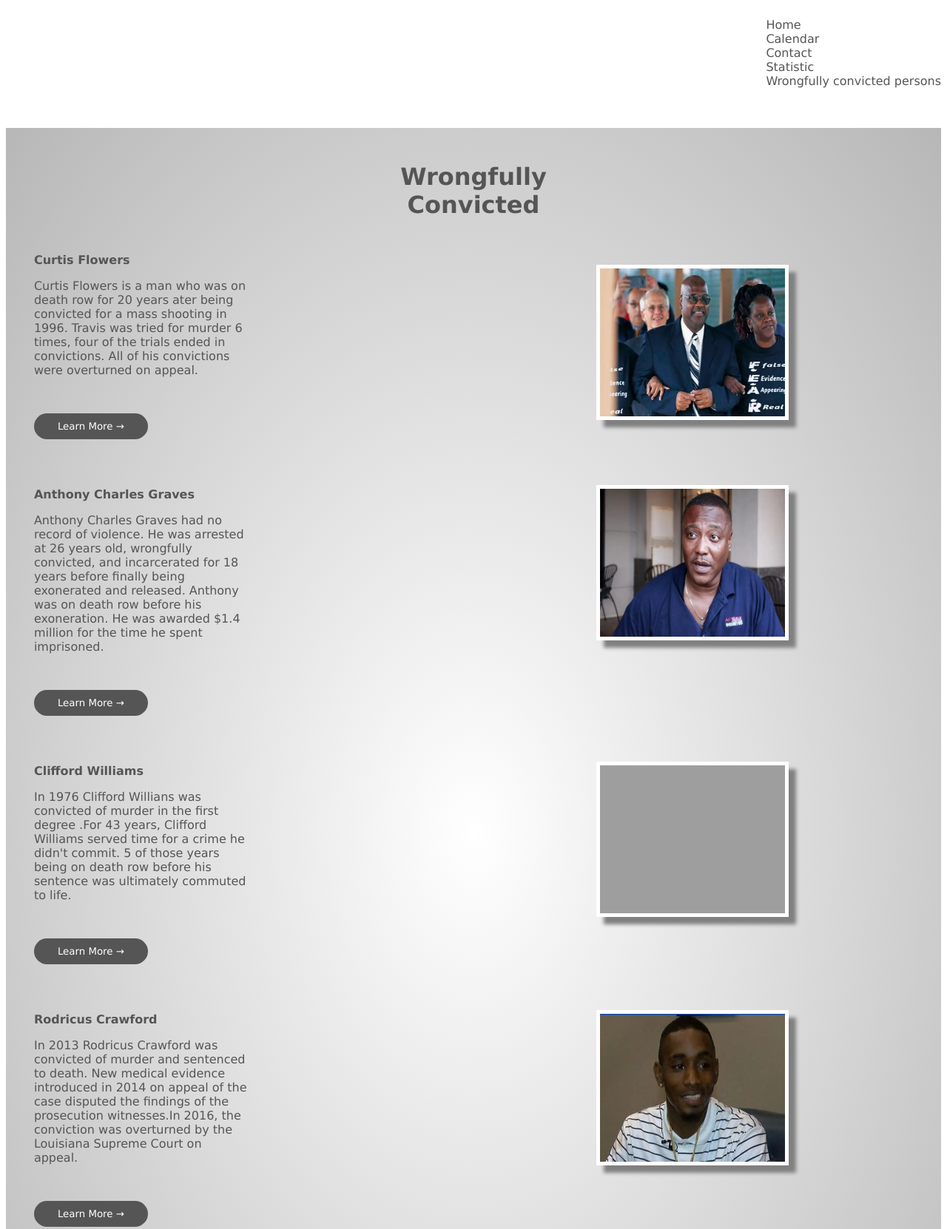
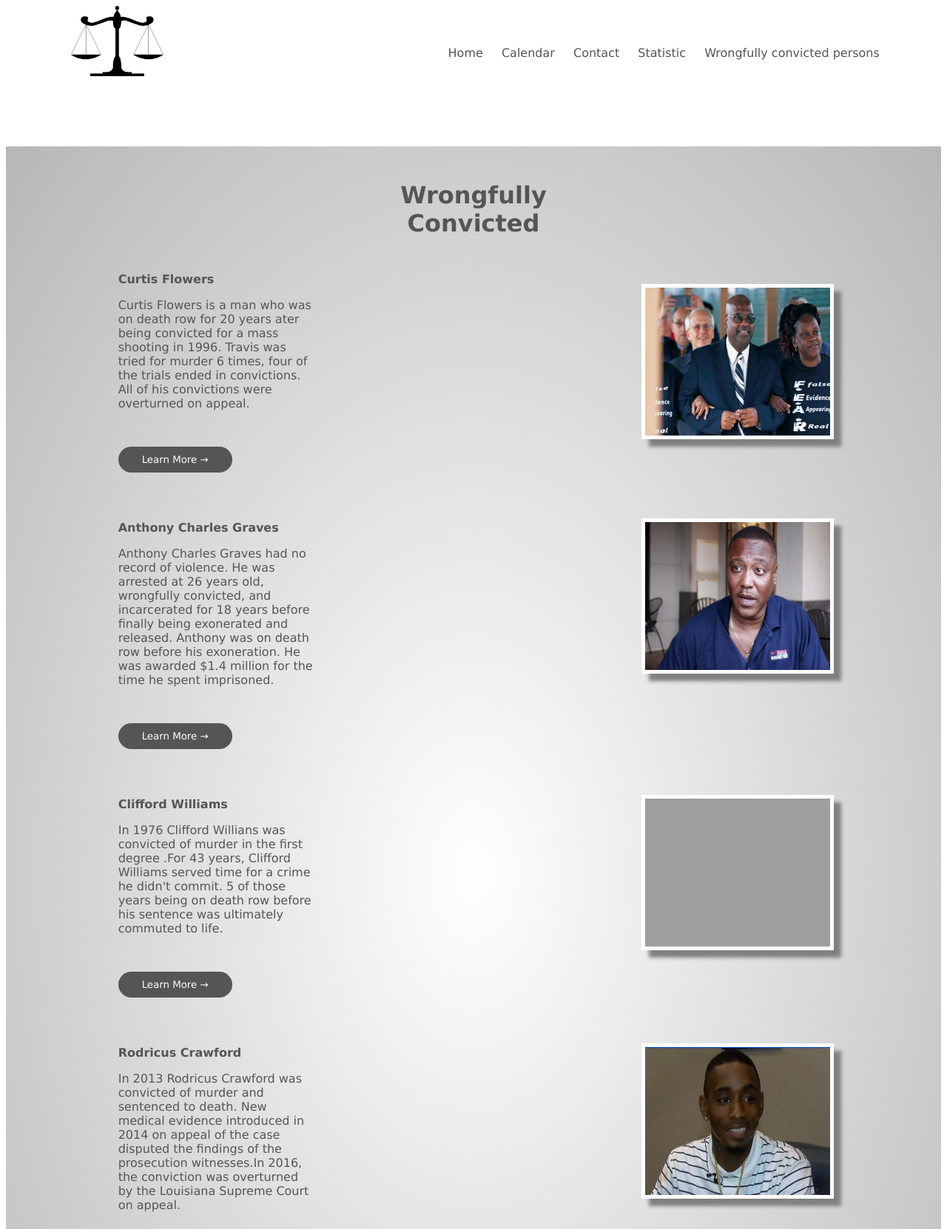
Before and after one commit to aaalaina/CodeForJustice-WrongfulConviction, a plain HTML site: page inmates.html in a window 1280 px wide. Shown: the top 1662 px of the page at 74% size. Drawn offline with Linux system fonts and the light colour scheme; grey boxes are pictures that could not be loaded.

Commit message:
final draft

```diff
--- a/inmates.css
+++ b/inmates.css
@@ -22,11 +22,14 @@ p{
 br{
     background-color: white;
 }
-section article{
-    padding-left: 5%;
+
+#inmatesh1{
+    color: #000;
 }
+
 section{
     padding-top: 2%;
+    padding-left: 12%;
 }
 /* BUTTONS FOR THE ARTICLE */
 
@@ -53,12 +56,28 @@ input{
     align-items: right;
     justify-content: right;
     flex: 1;
+    text-align: right;
+    padding-bottom: 5%;
+    padding-right: 5%;
+    padding-top: 3%;
+    color: #555;
  }
- nav li{
+ nav ul li{
      text-decoration: none;
      list-style: none;
+     display: inline-block;
+     margin-right: 20px;
+     color: #555;
+ }
+ nav ul{
+     display: inline-block;
  }
 
+ .logo{
+     padding-bottom: 0%;
+     float: left;
+    padding-left: 7%;
+ }
  .container1{
      padding-top: 2%;
     background: radial-gradient(#fff,#b8b7b8);
@@ -71,6 +90,9 @@ input{
  nav li a {
 text-decoration: none;
  }
+
+
+ /* FOOTER */
 
  .footer{
     background: #000;
@@ -131,12 +153,29 @@ text-decoration: none;
     display:none;
   }
 
+  div {
+    display: block;
+}
+.row{
+    display: flex;
+    align-items: center;
+    flex-wrap: wrap;
+    justify-content: space-around;
+  }
+
   figure img{
      border-style: solid;
      border-color: white;
     border-width: 5px;
     box-shadow: 10px 10px 5px grey;
+    transition: transform 250ms;
   }
+
+ figure img:hover {
+    transform: translateY(-10px);
+    cursor: pointer;
+  }
+
 
 
  @media screen and (max-width: 480px) {
--- a/inmates.html
+++ b/inmates.html
@@ -11,6 +11,7 @@
     </script>
 </head>
 <body>
+    <img class="logo"src="images/scales.png" width="125" alt="Row LOGO">
 
     <!-- THIS IS THE NAV BAR -->
 
@@ -31,26 +32,26 @@
         <!-- PICTURES WITH SUMMARIES -->
         <div class="container1">
             <header>
-                <h1><strong>Wrongfully<br>Convicted</strong></h1>
+                <h1 id="inmatesh1"><strong>Wrongfully<br>Convicted</strong></h1>
              </header>
     <section>
 
 
         <article>
          <strong>Curtis Flowers</strong><p>Curtis Flowers is a man who was on death row for 20 years ater being convicted for a mass shooting in 1996. Travis was tried for murder 6 times, four of the trials ended in convictions. All of his convictions were overturned on appeal.<br><br><a onClick="parent.open('https://www.apmreports.org/episode/2020/09/04/charges-against-curtis-flowers-are-dropped')"><input type="button" value="Learn More →"></a></p></article>
-        <figure><img src="images/inmate1.webp" alt="Curtis Flowers" height="200" width="250"></figure>
+        <figure><img src="images/inmate1.webp" alt="Curtis Flowers" height="200" width="250" onClick="parent.open('https://www.apmreports.org/episode/2020/09/04/charges-against-curtis-flowers-are-dropped')"></figure>
 
         <article><br><strong>Anthony Charles Graves</strong><p>Anthony Charles Graves had no record of violence. He was arrested at 26 years old, wrongfully convicted, and incarcerated for 18 years before finally being exonerated and released. Anthony was on death row before his exoneration. He was awarded $1.4 million for the time he spent imprisoned.<br><br><input type="button" value="Learn More →" onClick="parent.open('https://innocenceproject.org/texas-prosecutor-disbarred-following-misconduct-in-anthony-graves-case/')"></p></article>
-        <figure><img src="images/inmate2.webp" alt="Anthony CHarles Graves" height="200" width="250"></figure>
+        <figure><img src="images/inmate2.webp" alt="Anthony CHarles Graves" height="200" width="250" onClick="parent.open('https://innocenceproject.org/texas-prosecutor-disbarred-following-misconduct-in-anthony-graves-case/')"></figure>
 
         <article><br><strong>Clifford Williams</strong><p>In 1976 Clifford Willians was convicted of murder in the first degree .For 43 years, Clifford Williams served time for a crime he didn't commit. 5 of those years being on death row before his sentence was ultimately commuted to life.<br><br><input type="button" value="Learn More →" onClick="parent.open('https://floridaphoenix.com/2020/03/10/clifford-williams-wrongfully-imprisoned-for-43-years-wins-compensation-vows-to-fight-for-other-inmates/')"></p></article>
-        <figure><img src="images/inmate3.jpeg" alt="Clifford Williams" height="200" width="250"></figure>
+        <figure><img src="images/inmate3.jpeg" alt="Clifford Williams" height="200" width="250" onClick="parent.open('https://floridaphoenix.com/2020/03/10/clifford-williams-wrongfully-imprisoned-for-43-years-wins-compensation-vows-to-fight-for-other-inmates/')"></figure>
 
         <article><br><strong>Rodricus Crawford</strong><p>In 2013 Rodricus Crawford was convicted of murder and sentenced to death. New medical evidence introduced in 2014 on appeal of the case disputed the findings of the prosecution witnesses.In 2016, the conviction was overturned by the Louisiana Supreme Court on appeal.<br><br><input type="button" value="Learn More →" onClick="parent.open('https://deathpenaltyinfo.org/news/rodricus-crawford-becomes-158th-death-row-exoneree')"></p></article>
-        <figure><img src="images/inmate4.jpg" alt="Rodricus Crawford" height="200" width="250"></figure>
+        <figure><img src="images/inmate4.jpg" alt="Rodricus Crawford" height="200" width="250" onClick="parent.open('https://deathpenaltyinfo.org/news/rodricus-crawford-becomes-158th-death-row-exoneree')"></figure>
 
-        <article><br><strong>Anthony Ray Hinton</strong><p>Anthony Ray Hinton was wrongly convicted of the 1985 murders of two fast food restaurant managers in Birmingham, Alabama. Hinton was sentenced to death and held on the state's death row for 28 years before his 2015 release. Anthony's exoneration has influenced him to become an activist, and author.<br><br><input type="button" value="Learn More →" onClick="parent.open('https://deathpenaltyinfo.org/news/rodricus-crawford-becomes-158th-death-row-exoneree')"></p></article>
-        <figure><img src="images/inmate5.jpeg" alt="Anthony Ray Hinton" height="200" width="250"></figure>
+        <article><br><strong>Anthony Ray Hinton</strong><p>Anthony Ray Hinton was wrongly convicted of the 1985 murders of two fast food restaurant managers in Birmingham, Alabama. Hinton was sentenced to death and held on the state's death row for 28 years before his 2015 release. Anthony's exoneration has influenced him to become an activist, and author.<br><br><input type="button" value="Learn More →" onClick="parent.open('https://www.witnesstoinnocence.org/single-post/anthony-ray-hinton')"></p></article>
+        <figure><img src="images/inmate5.jpeg" alt="Anthony Ray Hinton" height="200" width="250" onClick="parent.open('https://www.witnesstoinnocence.org/single-post/anthony-ray-hinton')"></figure>
     </section>
     </div>
 
@@ -65,12 +66,12 @@
           <h3>Check Out Our App!</h3>
           <p>Download App for Android and Ios</p>
           <div class="app-logo">
-            <img src="img/play-store.png" alt="">
-            <img src="img/app-store.png" alt="">
+            <img src="images/play-store.png" alt="">
+            <img src="images/app-store.png" alt="">
           </div>
         </div>
         <div class="footer-col-2">
-          <img src="img/whitescales.png" alt="">
+          <img src="images/whitescales.png" alt="">
           <p>Our goal is to blah blah etc. </p>
         </div>
         <div class="footer-col-3">
```
Also changed, not shown: images/app-store.png (added), images/inmate2.jpeg (deleted), images/inmate2.jpg (deleted), images/play-store.png (added), images/whitescales.png (added), 1 other file.
